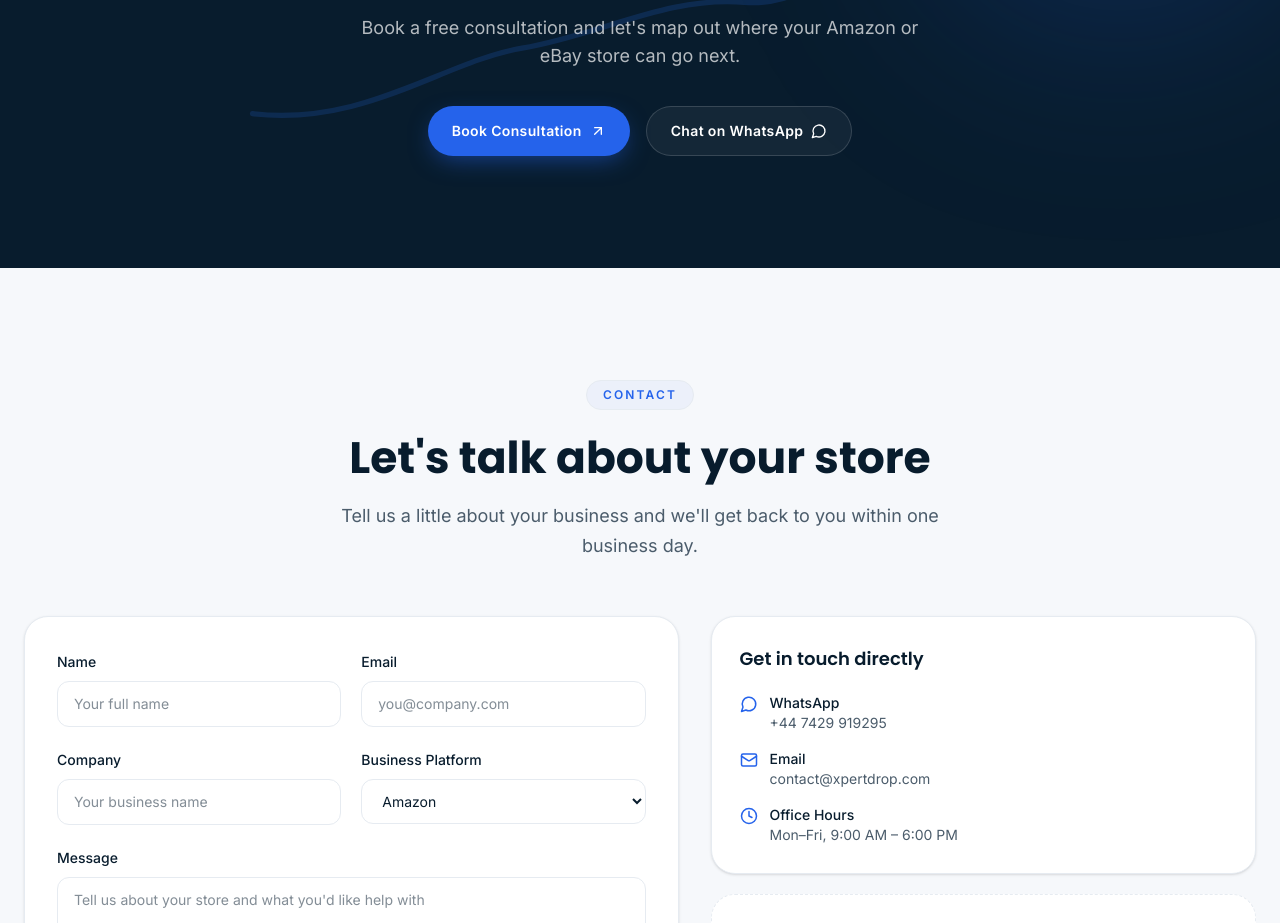
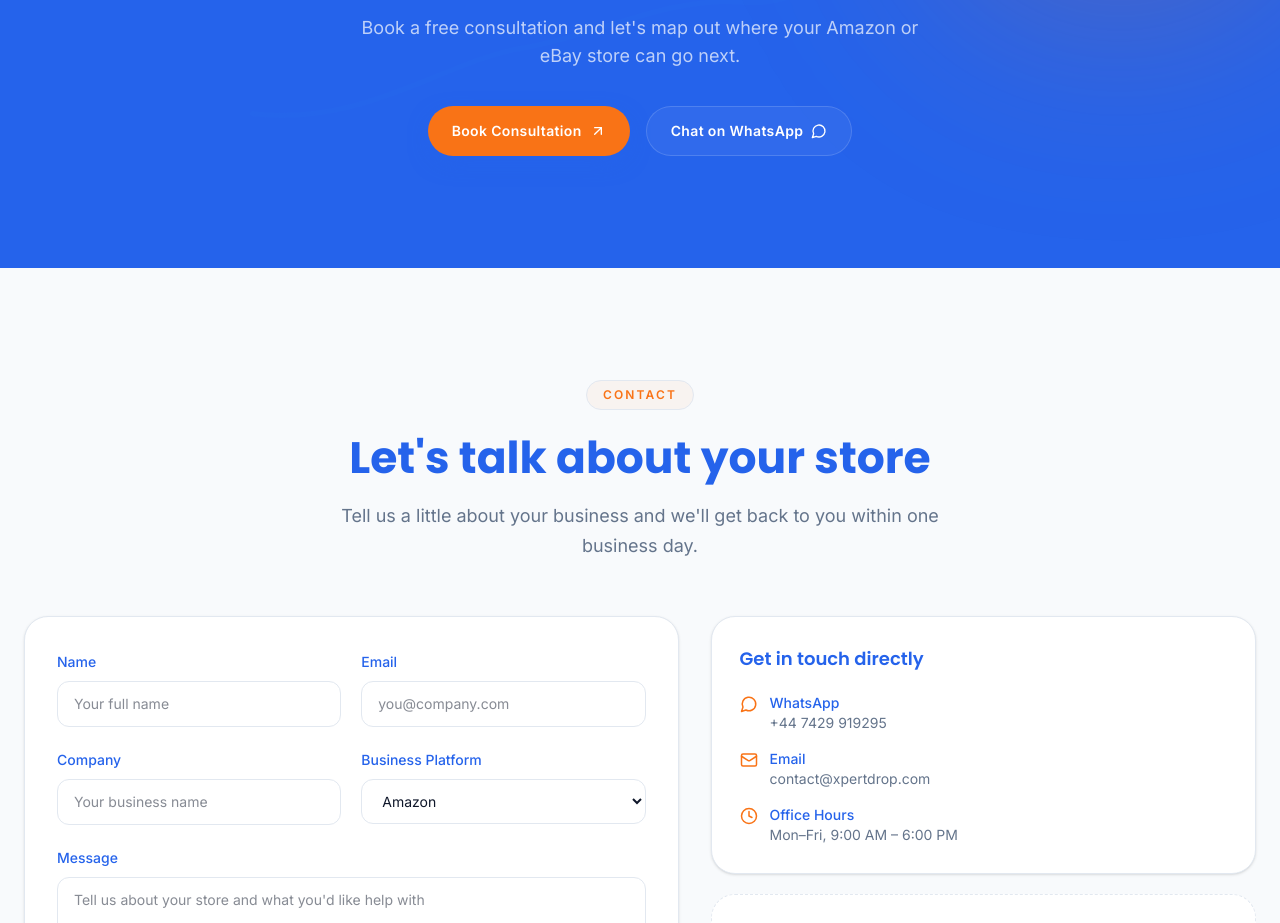
Before and after one commit to KashiAmazon/xpertdrop-website, a Next.js app: page / in a window 1280 px wide. Shown: the part 7526-8449 px from the top of the page. Built offline with nearby package versions, Linux system fonts and the light colour scheme.

Commit message:
Update globals.css

```diff
--- a/app/globals.css
+++ b/app/globals.css
@@ -4,34 +4,39 @@
 
 :root {
   --background: #ffffff;
-  --background-soft: #f6f8fb;
-  --foreground: #081c2d;
-  --foreground-muted: #4b5c6b;
+  --background-soft: #f8fafc;
+  --foreground: #0f172a;
+  --foreground-muted: #64748b;
 
-  --primary: #081c2d;
-  --primary-light: #10304a;
-  --secondary: #2563eb;
-  --secondary-light: #3b82f6;
-  --accent: #38bdf8;
+  /* Brand Colors */
+  --primary: #2563eb;
+  --primary-light: #3b82f6;
 
-  --border: #e6ebf1;
+  --secondary: #f97316;
+  --secondary-light: #fb923c;
+
+  --accent: #ffedd5;
+
+  --border: #e2e8f0;
   --card: #ffffff;
 }
 
 .dark {
-  --background: #071019;
-  --background-soft: #0b1622;
-  --foreground: #eef4fa;
-  --foreground-muted: #9fb0bf;
+  --background: #0f172a;
+  --background-soft: #1e293b;
+  --foreground: #f8fafc;
+  --foreground-muted: #cbd5e1;
 
-  --primary: #081c2d;
-  --primary-light: #12293e;
-  --secondary: #3b82f6;
-  --secondary-light: #60a5fa;
-  --accent: #38bdf8;
+  --primary: #2563eb;
+  --primary-light: #60a5fa;
 
-  --border: #1c2a38;
-  --card: #0c1a28;
+  --secondary: #f97316;
+  --secondary-light: #fb923c;
+
+  --accent: #fed7aa;
+
+  --border: #334155;
+  --card: #1e293b;
 }
 
 @theme inline {
@@ -108,16 +113,26 @@ h1, h2, h3, h4, h5, h6 {
 }
 
 .text-gradient {
-  background: linear-gradient(90deg, var(--color-secondary), var(--color-accent));
+  background: linear-gradient(
+    90deg,
+    #2563eb 0%,
+    #3b82f6 50%,
+    #f97316 100%
+  );
+
   -webkit-background-clip: text;
   background-clip: text;
   color: transparent;
 }
+.glass {
+  background: rgba(255,255,255,.88);
+  backdrop-filter: blur(20px);
+  -webkit-backdrop-filter: blur(20px);
 
-.glass {
-  background: color-mix(in srgb, var(--color-card) 70%, transparent);
-  backdrop-filter: blur(16px);
-  -webkit-backdrop-filter: blur(16px);
+  border:1px solid rgba(37,99,235,.08);
+
+  box-shadow:
+  0 10px 40px rgba(15,23,42,.08);
 }
 
 :focus-visible {
```
